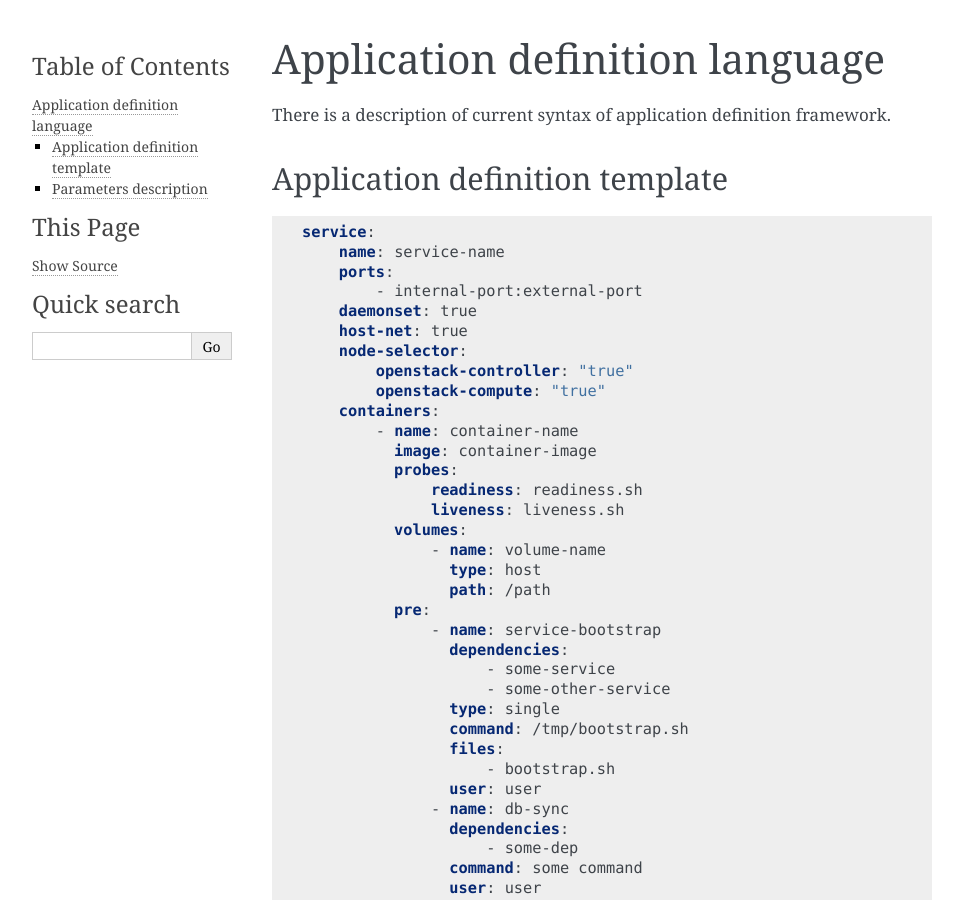
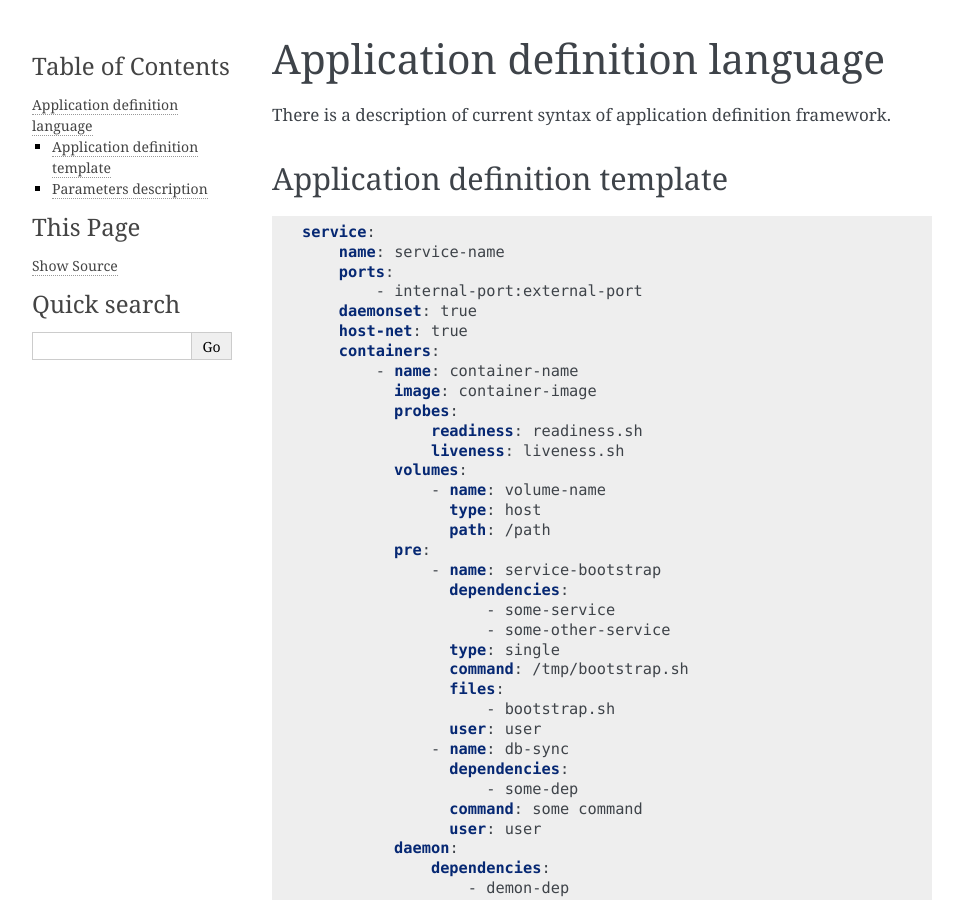
Before and after one commit to openstack-archive/fuel-ccp, a Sphinx documentation site: the page built from doc/source/dsl.rst, in a window 1280 px wide and 900 px high. Shown: the whole window, without its empty margins (148-1111 px from the left). Built offline with Sphinx 7.4.7, drawn with Linux system fonts in a browser that asks for light colours; some of the changed text lies outside the part shown.

Commit message:
Remove node selectors from dsl doc
Node selectors were deprecated in favor of
topology file

Change-Id: I29049ecc6b8f283406a94400c79918c16c4eca98

```diff
--- a/doc/source/dsl.rst
+++ b/doc/source/dsl.rst
@@ -15,9 +15,6 @@ Application definition template
             - internal-port:external-port
         daemonset: true
         host-net: true
-        node-selector:
-            openstack-controller: "true"
-            openstack-compute: "true"
         containers:
             - name: container-name
               image: container-image
@@ -90,8 +87,6 @@ Parameters description
 |               | (with NodePort type for now)                  |          | external-port    |         |
 |               | Only internal or both internal:external ports |          | array            |         |
 |               | can be specified                              |          |                  |         |
-+---------------+-----------------------------------------------+----------+------------------+---------+
-| node-selector |                                               | false    | array of labels  |         |
 +---------------+-----------------------------------------------+----------+------------------+---------+
 | daemonset     | Create DaemonSet instead of Deployment        | false    | boolean          | false   |
 +---------------+-----------------------------------------------+----------+------------------+---------+
```
